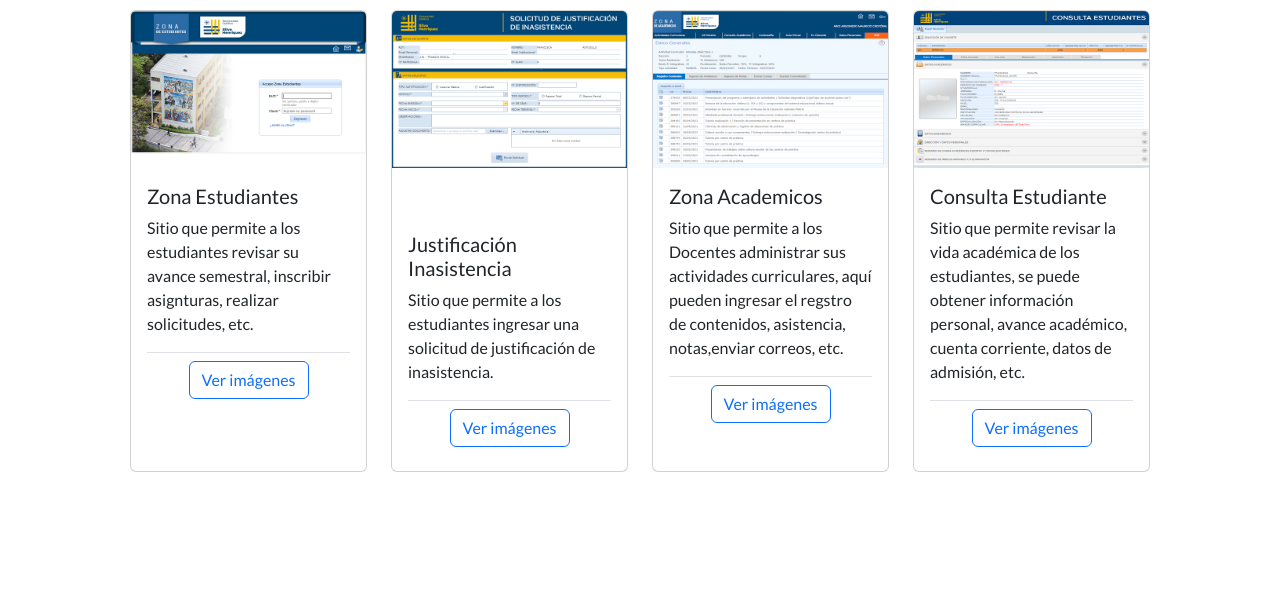
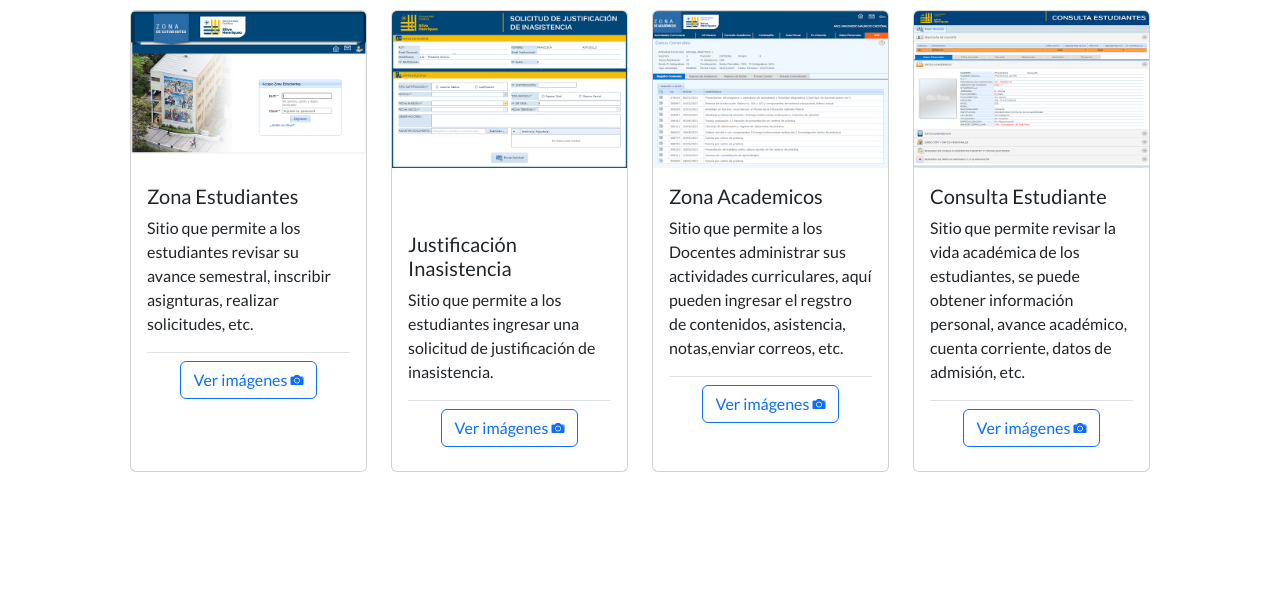
Before and after one commit to leofigue/leofigue.github.io, a plain HTML site: page portafolio.html in a window 1280 px wide. Shown: the part 180-770 px from the top of the page. Drawn offline with nearby package versions, Linux system fonts and the light colour scheme.

Commit message:
agregue el icono de de camara a los botones de los proyectos laborales

```diff
--- a/portafolio.html
+++ b/portafolio.html
@@ -62,6 +62,7 @@
                                         <button type="button" class="btn btn-outline-primary" data-bs-toggle="modal"
                                             data-bs-target="#card-1">
                                             Ver imágenes
+                                            <i class="ion-camera btn-outline-primary" title="camara"></i>
                                         </button>
                                     </div>
 
@@ -156,7 +157,7 @@
                                     <div class="d-flex justify-content-center align-items-end border-top mt-2 p-2">
                                         <button type="button" class="btn btn-outline-primary mt-auto" data-bs-toggle="modal"
                                             data-bs-target="#card-2">
-                                            Ver imágenes
+                                            Ver imágenes <i class="ion-camera btn-outline-primary" title="camara"></i>
                                         </button>
                                     </div>
                                 </div>
@@ -240,7 +241,7 @@
                                     <div class="d-flex justify-content-center align-items-center border-top mt-2 p-2">
                                         <button type="button" class="btn btn-outline-primary" data-bs-toggle="modal"
                                             data-bs-target="#card-3">
-                                            Ver imágenes
+                                            Ver imágenes <i class="ion-camera btn-outline-primary" title="camara"></i>
                                         </button>
                                     </div>
                                 </div>
@@ -347,7 +348,7 @@
                                     <div class="d-flex justify-content-center align-items-center border-top mt-2 p-2">
                                         <button type="button" class="btn btn-outline-primary" data-bs-toggle="modal"
                                             data-bs-target="#card-4">
-                                            Ver imágenes
+                                            Ver imágenes <i class="ion-camera btn-outline-primary" title="camara"></i>
                                         </button>
                                     </div>
                                 </div>
```
